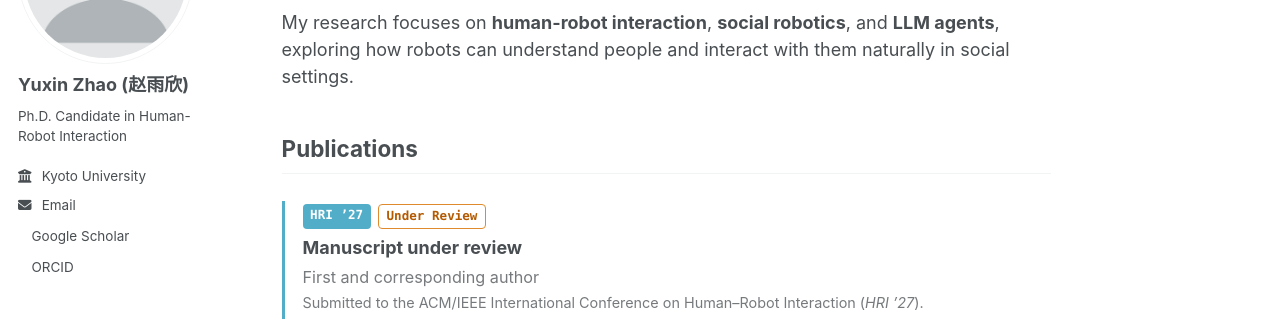
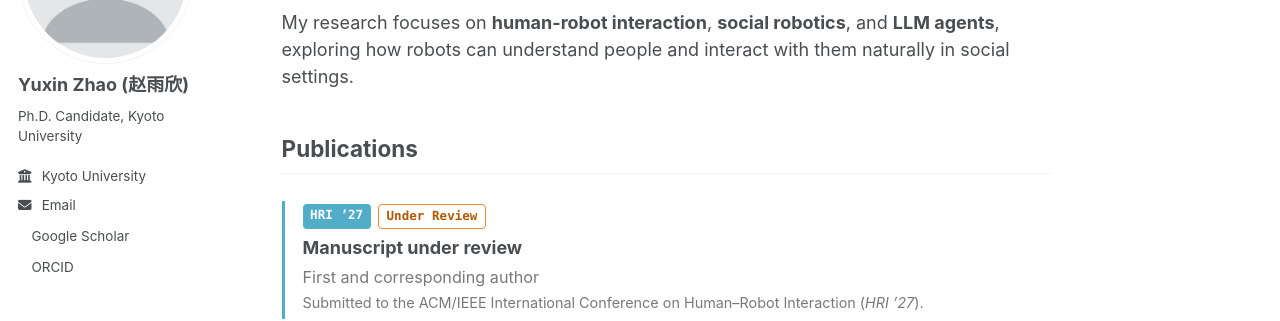
Before and after one commit to ZhaoYuxin9/ZhaoYuxin9.github.io, a Jekyll site: the page built from _pages/about.md, in a window 1280 px wide. Shown: the part 212-533 px from the top of the page. Built offline with Jekyll 4.4.1, drawn with Linux system fonts in a browser that asks for light colours; a style sheet for code colours, icons or effects is not loaded.

Commit message:
Update sidebar bio
Co-Authored-By: Claude Opus 5.5 <noreply@anthropic.com>

```diff
--- a/_config.yml
+++ b/_config.yml
@@ -26,7 +26,7 @@ author:
   avatar           : "profile.png"
   name             : "Yuxin Zhao (赵雨欣)"
   pronouns         : # example: "she/her"
-  bio              : "Ph.D. Candidate in Human-Robot Interaction"
+  bio              : "Ph.D. Candidate, Kyoto University"
   location         :
   employer         : "Kyoto University"
   uri              : # URL
```
